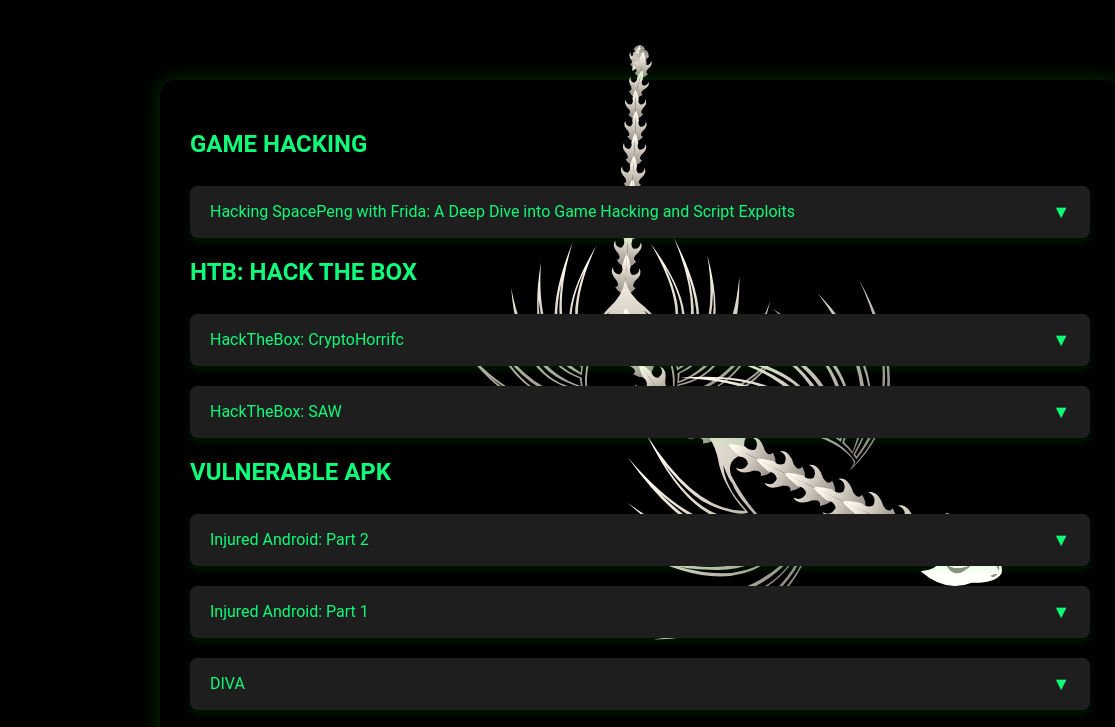
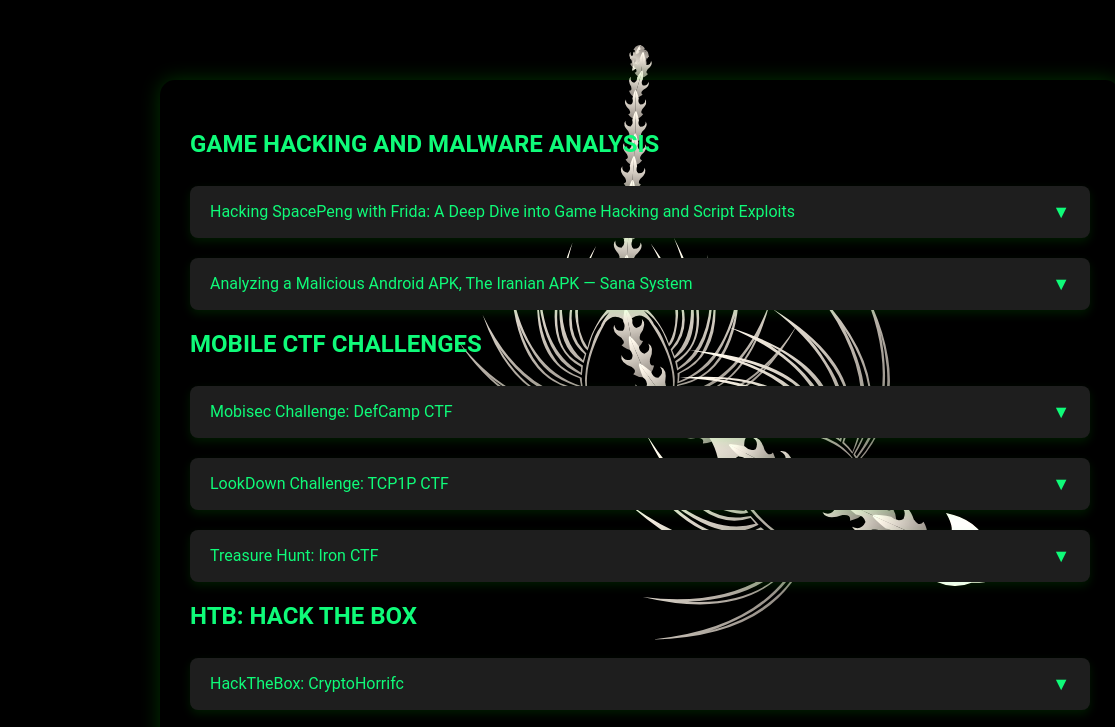
Before and after one commit to ManishAdithya/ManishAdithya.github.io, a plain HTML site: page Blogs/blogs.html in a window 1280 px wide. Shown: the top 727 px of the page, 0-1115 px from the left. Drawn offline with Linux system fonts and the light colour scheme.

Commit message:
Added blogs

```diff
--- a/Blogs/blogs.html
+++ b/Blogs/blogs.html
@@ -12,7 +12,7 @@
     <div class="container">
 
         <div class="category">
-            <h2>Game Hacking</h2>
+            <h2>Game Hacking and Malware Analysis</h2>
             <div class="blog">
                 <div class="blog-header" onclick="toggleBlog('blog1')">
                     <span class="title">Hacking SpacePeng with Frida: A Deep Dive into Game Hacking and Script Exploits</span>
@@ -21,6 +21,47 @@
                 <div class="blog-content" id="blog1">
                     <p>A blog demonstrating the use of Frida to alter Game variables and methods</p>
                     <a href="https://medium.com/@5h3nron/hacking-spacepeng-with-frida-a-deep-dive-into-game-hacking-and-script-exploits-559e7546fab2">Read more</a>
+                </div>
+            </div>
+            <div class="blog">
+                <div class="blog-header" onclick="toggleBlog('blog1')">
+                    <span class="title">Analyzing a Malicious Android APK, The Iranian APK — Sana System</span>
+                    <span class="arrow">&#9660;</span>
+                </div>
+                <div class="blog-content" id="blog1">
+                    <p>A blog demonstrating the malicious activity via SMS interception</p>
+                    <a href="https://medium.com/@5h3nron/analyzing-a-malicious-android-apk-the-iranian-apk-sana-system-bebeddec87d8">Read more</a>
+                </div>
+            </div>
+        </div>
+
+        <div class="category">
+            <h2>Mobile CTF Challenges</h2>
+            <div class="blog">
+                <div class="blog-header" onclick="toggleBlog('blog1')">
+                    <span class="title">Mobisec Challenge: DefCamp CTF</span>
+                    <span class="arrow">&#9660;</span>
+                </div>
+                <div class="blog-content" id="blog1">
+                    <a href="https://medium.com/@5h3nron/solving-the-mobisec-challenge-defcamp-2024-ad3376afaaf4">Read more</a>
+                </div>
+            </div>
+            <div class="blog">
+                <div class="blog-header" onclick="toggleBlog('blog1')">
+                    <span class="title">LookDown Challenge: TCP1P CTF</span>
+                    <span class="arrow">&#9660;</span>
+                </div>
+                <div class="blog-content" id="blog1">
+                    <a href="https://medium.com/@5h3nron/lookdown-challenge-from-tcp1p-a-step-by-step-guide-3ed20e9ec385">Read more</a>
+                </div>
+            </div>
+            <div class="blog">
+                <div class="blog-header" onclick="toggleBlog('blog1')">
+                    <span class="title">Treasure Hunt: Iron CTF</span>
+                    <span class="arrow">&#9660;</span>
+                </div>
+                <div class="blog-content" id="blog1">
+                    <a href="https://medium.com/@5h3nron/solving-tresure-hunt-from-iron-ctf-5fa0ab33697c">Read more</a>
                 </div>
             </div>
         </div>
```
